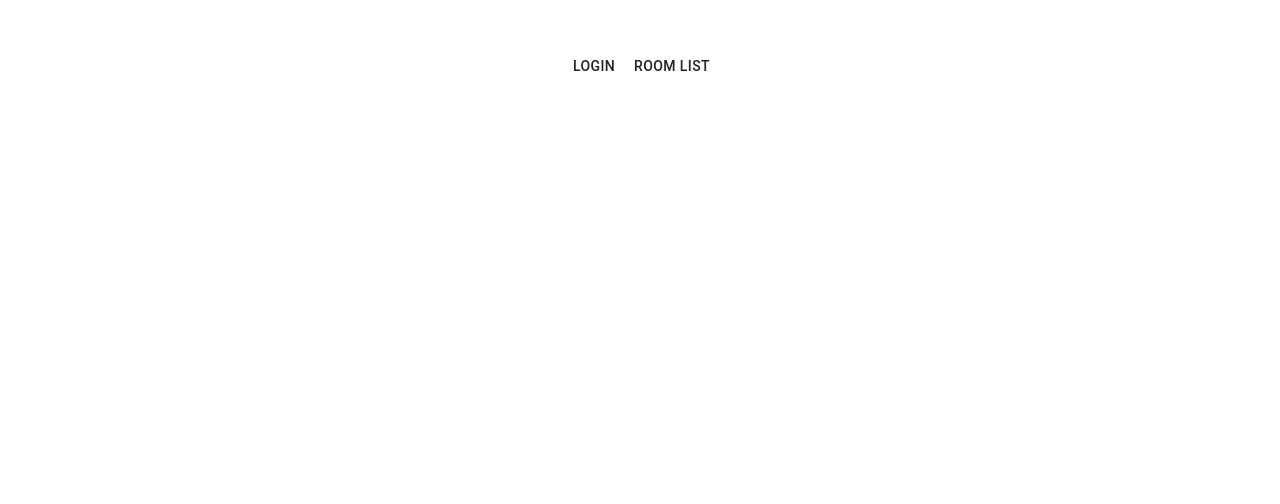
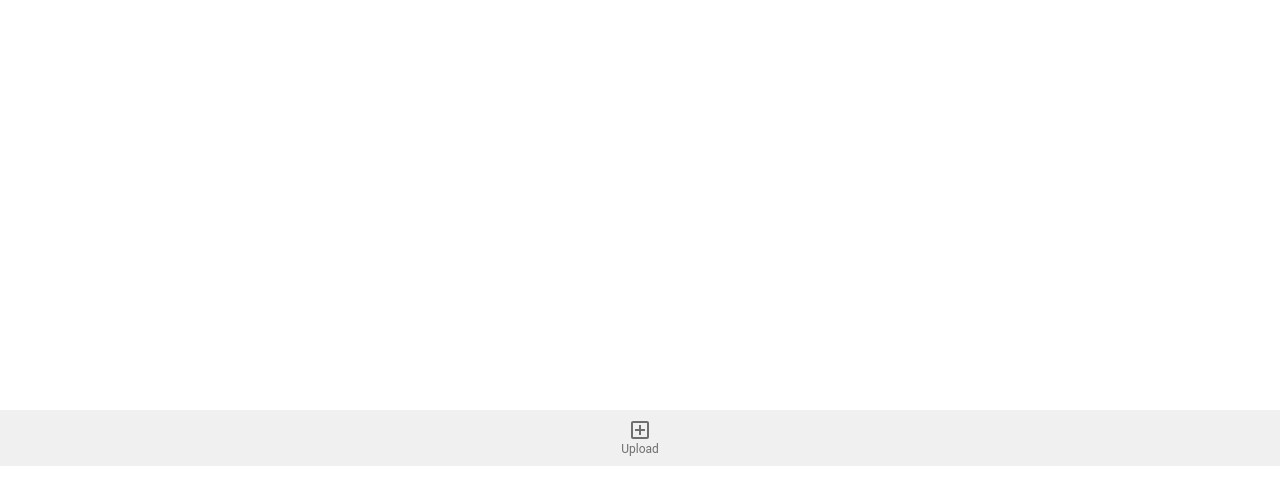
Before and after one commit to everyday-2020/everyday_front, a React (Create React App) app: page /room in a window 1280 px wide. Shown: the part 334-838 px from the top of the page. Before the commit the page ends 800 px from the top, so only its background shows below. Built offline with nearby package versions, Linux system fonts and the light colour scheme.

Commit message:
Add room

```diff
--- a/src/App.tsx
+++ b/src/App.tsx
@@ -5,6 +5,7 @@ import Button from "@material-ui/core/Button";
 import "./App.scss";
 import Login from "./containers/login";
 import RoomList from "./containers/roomList";
+import Room from "./containers/room";
 
 function App() {
   return (
@@ -15,6 +16,9 @@ function App() {
         </Route>
         <Route path="/rooms">
           <RoomList />
+        </Route>
+        <Route path="/room">
+          <Room></Room>
         </Route>
         <Route path="/">
           <div
@@ -32,6 +36,9 @@ function App() {
               <Link to="/rooms">
                 <Button>room list</Button>
               </Link>
+              <Link to="/room">
+                <Button>room</Button>
+              </Link>
             </div>
           </div>
         </Route>
--- a/src/containers/room.tsx
+++ b/src/containers/room.tsx
@@ -1,3 +1,18 @@
 import React from "react";
+import BottomNavigation from "@material-ui/core/BottomNavigation";
+import BottomNavigationAction from "@material-ui/core/BottomNavigationAction";
+import AddBoxOutlinedIcon from '@material-ui/icons/AddBoxOutlined';
 
-export default () => <></>;
+export default () => {
+  return (
+    <>
+      <div className="content" style={{ height: "3000px" }}></div>
+      <BottomNavigation
+        style={{ position: "sticky", bottom: 0, backgroundColor: "#f0f0f0" }}
+        showLabels
+      >
+        <BottomNavigationAction label="Upload" icon={<AddBoxOutlinedIcon />} />
+      </BottomNavigation>
+    </>
+  );
+};
```
